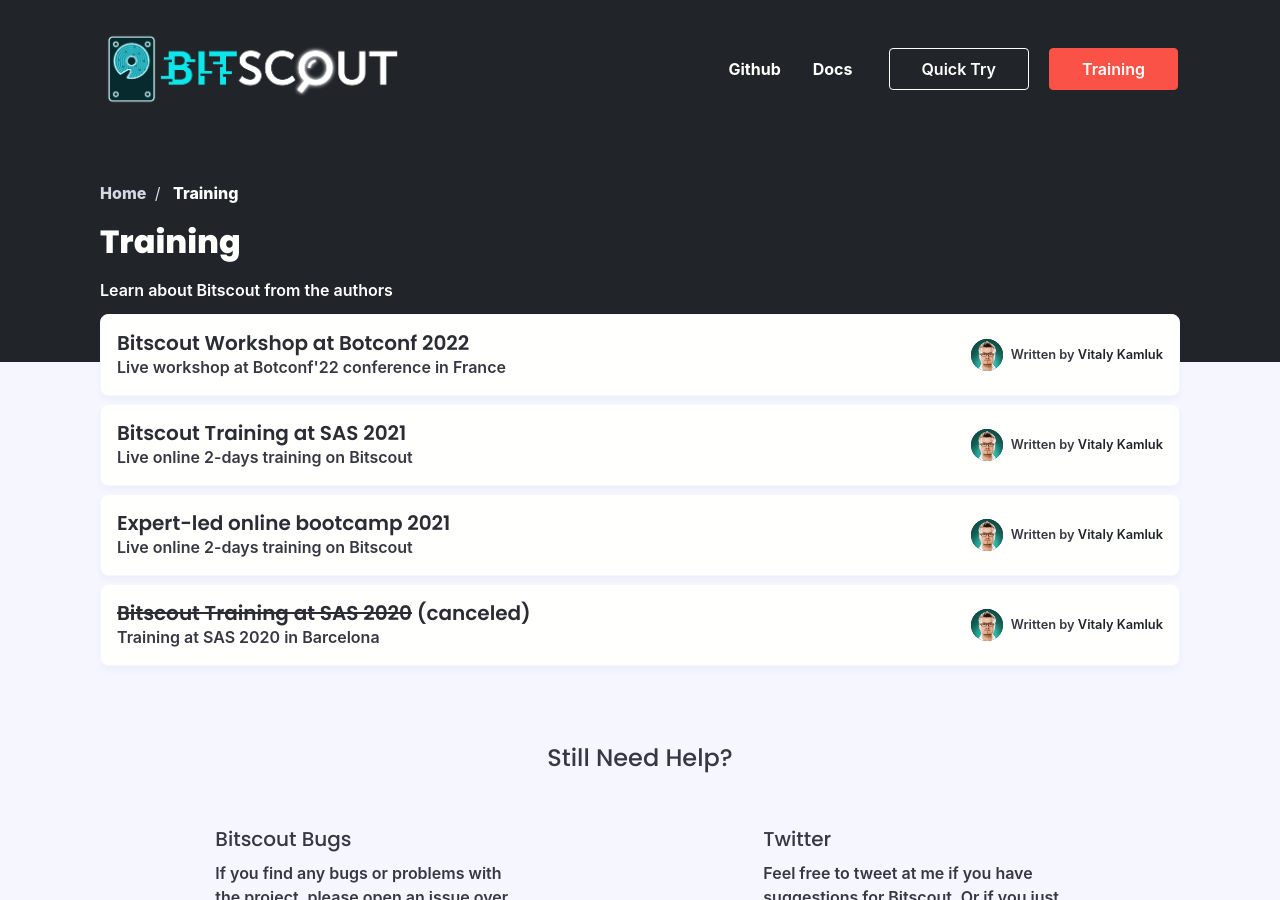
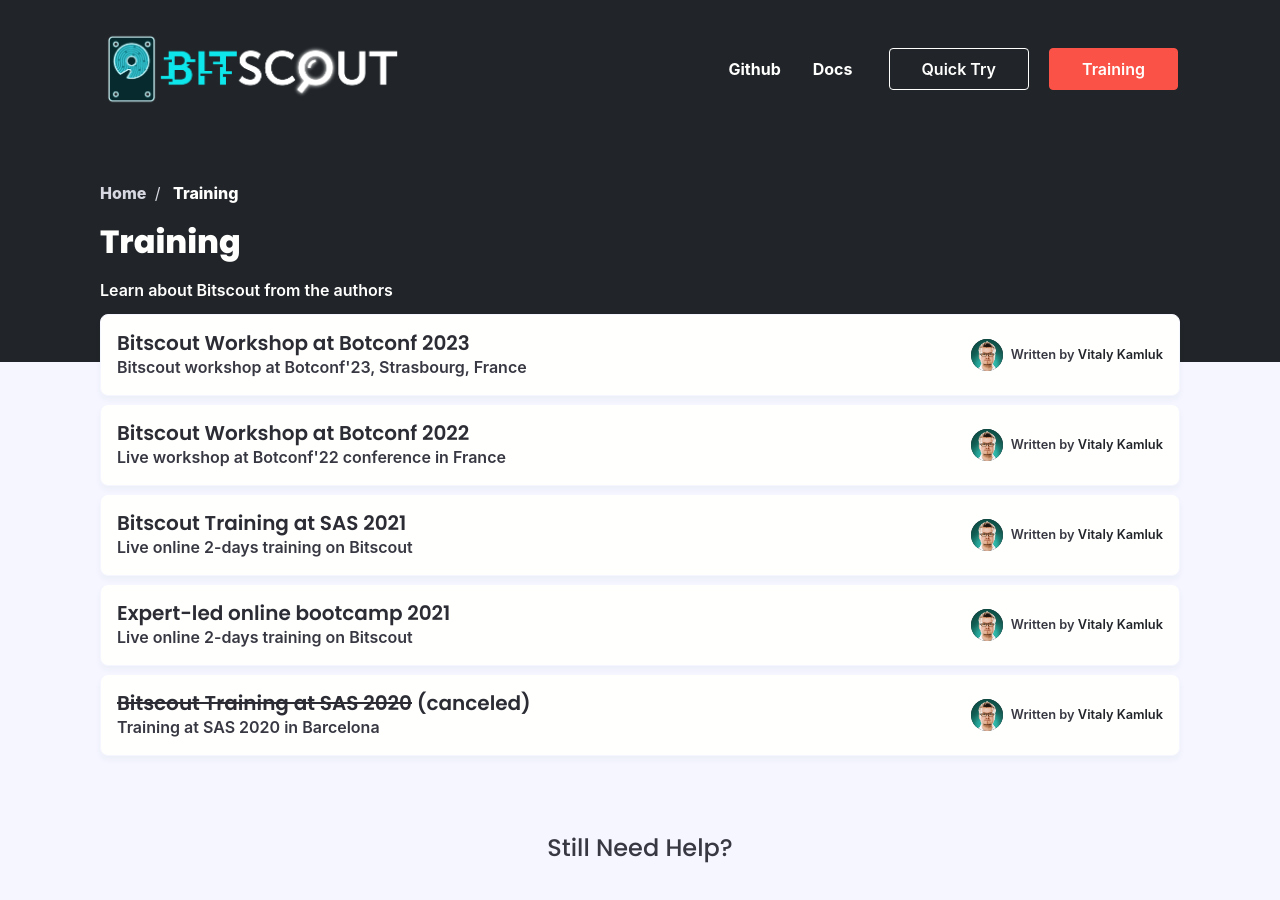
Before and after one commit to bitscout-forensics/bitscout-forensics.github.io, a Jekyll site: the page built from training.html, in a window 1280 px wide and 900 px high. Built offline with Jekyll 4.4.1, drawn with Linux system fonts in a browser that asks for light colours; nearby versions of some CDN libraries; some web fonts are replaced; some of the changed lines change nothing that is shown.

Commit message:
Announcement of a workshop at Botconf 2023

```diff
--- a/_config.yml
+++ b/_config.yml
@@ -57,7 +57,7 @@
 nav_button_one_link: quick-try/prebuilt-images-22.04
 
 nav_button_two: Training
-nav_button_two_link: training/botconf2022
+nav_button_two_link: training/botconf2023
 
 # More Help
 help_one_title: Bitscout Bugs
--- /dev/null
+++ b/_posts/training/2023-03-24-botconf2023.md
@@ -0,0 +1,31 @@
+---
+layout: post
+title: Bitscout Workshop at Botconf 2023
+date: 2023-03-24
+category: training
+author: vitaly
+short-description: Bitscout workshop at Botconf'23, Strasbourg, France
+---
+
+-----
+
+### April 11, 2023 Malware forensics from a distance ###
+
+**Trainers: Vitaly Kamluk, Nicolas Collery**
+
+#### Training overview ####
+This workshop aims to share knowledge of live triage and analysis of remote compromised systems to assist incident response, digital forensics, or malware discovery and in-place analysis. There are many other applications of the techniques and tools that the participants are encouraged to explore on their own.
+Although the knowledge shared during the workshop can be applied independently of the tools proposed, it starts with the attendees building their own toolkit for remote threat reconnaissance. It features Bitscout, a project based on a collection of free open-source software for Linux, that is extendable with any set of tools the analyst wants to embed before or in the middle of the operation.Incident response to live cyberattacks requires silent navigation through compromised assets, sometimes in large distributed networks. The popular approach relies on EDR or other live agent-based solutions. However, the activation of security agents and obvious activities on live compromised systems may trigger alerts of advanced threat actors. Once alerted, a clean-up operation and destruction of evidence can happen. Moreover, offline system analysis may not be easy due to the physical distance to the compromised system or scale of the network. This is where remote stealthy threat discovery with “scoutware”, software for threat hunting and instant system analysis, becomes incredibly useful. Bitscout, used for the workshop is just one such toolkit.In addition to working with local virtual machines during the workshop, the attendees will be provided with access to 60+ live servers to be analysed simultaneously to simulate large-scale compromise – online access will therefore be required.
+
+### Timing ###
+April 11th, 2022
+12:30pm to 6:00pm (CEST)
+
+### Prerequisites ###
+* Intel CPU-based laptop
+* Knowledge of Linux CLI and Bash scripting
+* Experience with virtualization and networking
+* General understanding of popular OS architectures
+* Understanding how to handle malware and compromised systems
+
+## [ Official conference page](https://www.botconf.eu/botconf-2023/botconf-2023-list-of-workshops-and-talks/){: .btn .btn-primary .btn-red .btn-lg .center-image } ##
```
